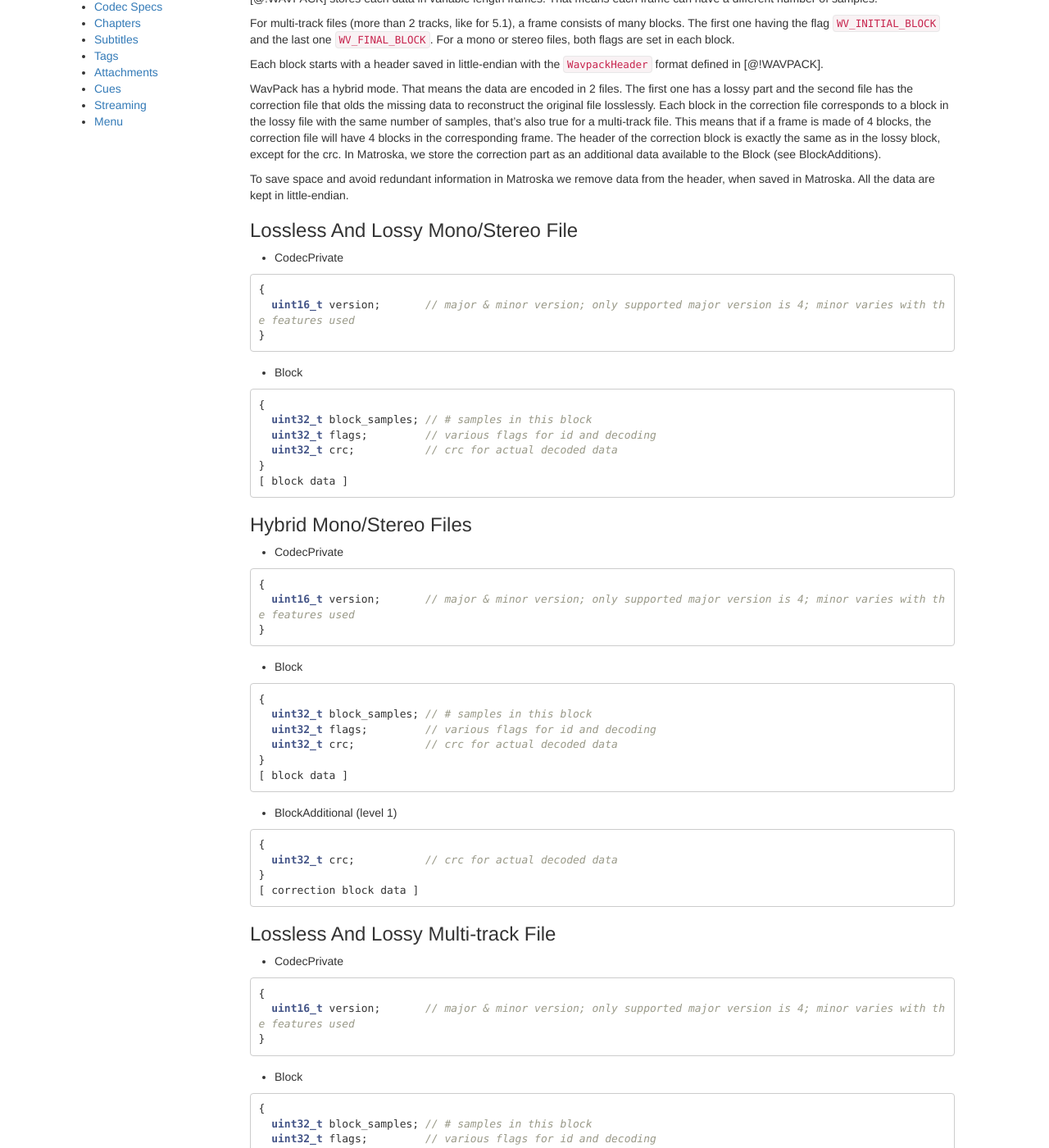
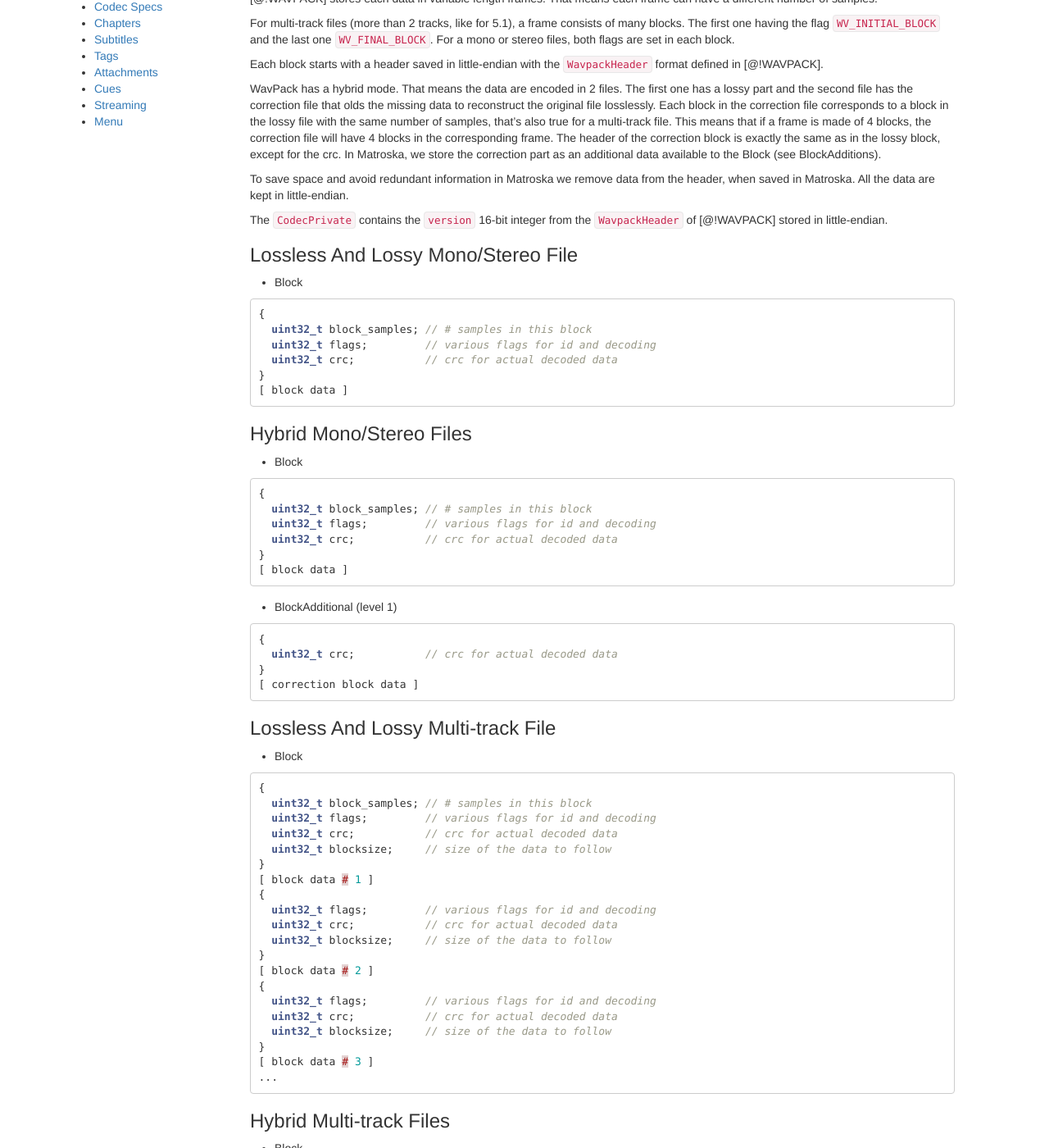
Before and after one commit to ietf-wg-cellar/matroska-specification, a Jekyll site: the page built from wavpack.md, in a window 1280 px wide and 1400 px high, scrolled down 227 px. Shown: the whole window at 82% size. Built offline with Jekyll 4.4.1, drawn with Linux system fonts in a browser that asks for light colours; our own code applies the rules of GitHub Pages for plain Markdown files; some of the changed text lies outside the part shown.

Commit message:
factorize the wavpack CodecPrivate definition

````diff
--- a/wavpack.md
+++ b/wavpack.md
@@ -16,15 +16,9 @@ WavPack has a hybrid mode. That means the data are encoded in 2 files. The first
 
 To save space and avoid redundant information in Matroska we remove data from the header, when saved in Matroska. All the data are kept in little-endian.
 
+The `CodecPrivate` contains the `version` 16-bit integer from the `WavpackHeader` of [@!WAVPACK] stored in little-endian.
+
 ### Lossless And Lossy Mono/Stereo File
-
-* CodecPrivate
-
-```c
-{
-  uint16_t version;       // major & minor version; only supported major version is 4; minor varies with the features used
-}
-```
 
 * Block
 
@@ -38,13 +32,6 @@ To save space and avoid redundant information in Matroska we remove data from th
 ```
 
 ### Hybrid Mono/Stereo Files
-* CodecPrivate
-
-```c
-{
-  uint16_t version;       // major & minor version; only supported major version is 4; minor varies with the features used
-}
-```
 
 * Block
 
@@ -67,13 +54,6 @@ To save space and avoid redundant information in Matroska we remove data from th
 ```
 
 ### Lossless And Lossy Multi-track File
-* CodecPrivate
-
-```c
-{
-  uint16_t version;       // major & minor version; only supported major version is 4; minor varies with the features used
-}
-```
 
 * Block
 
@@ -101,13 +81,6 @@ To save space and avoid redundant information in Matroska we remove data from th
 ```
 
 ### Hybrid Multi-track Files
-* CodecPrivate
-
-```c
-{
-  uint16_t version;       // major & minor version; only supported major version is 4; minor varies with the features used
-}
-```
 
 * Block
 
````
